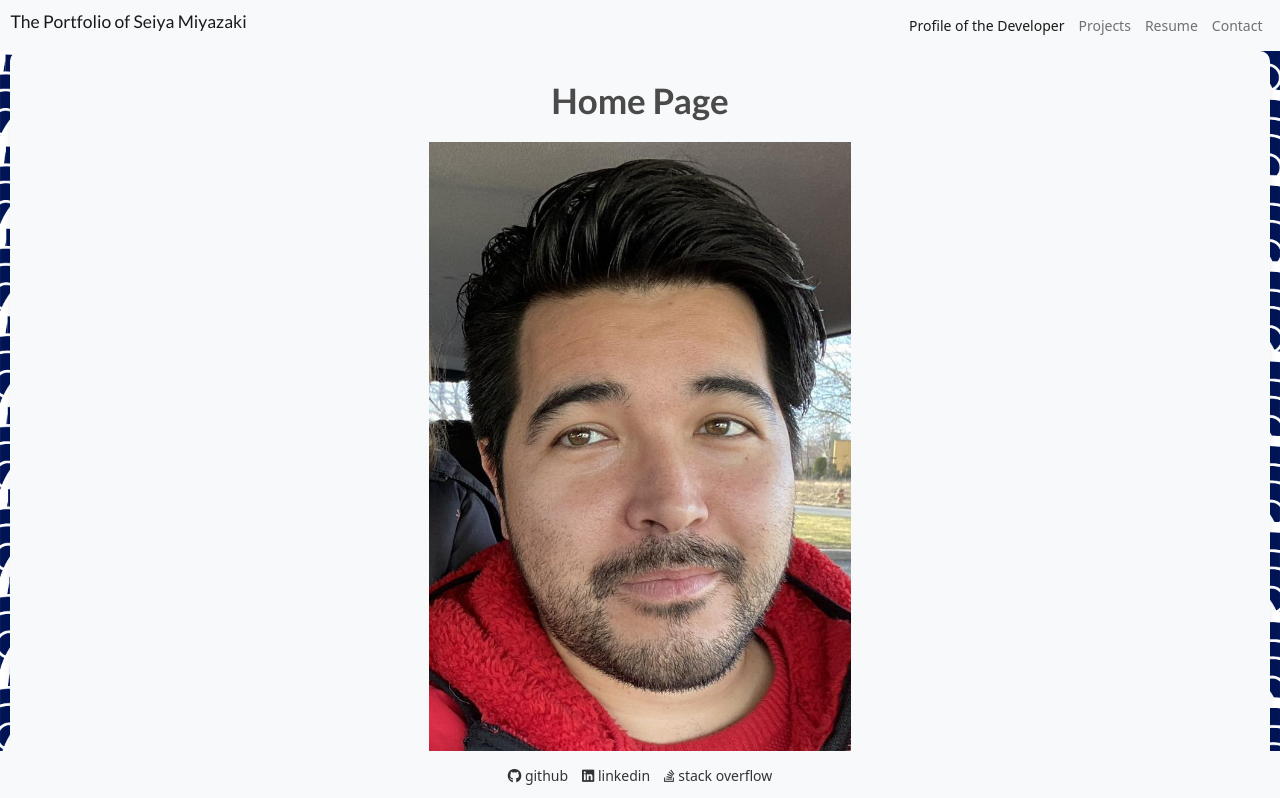
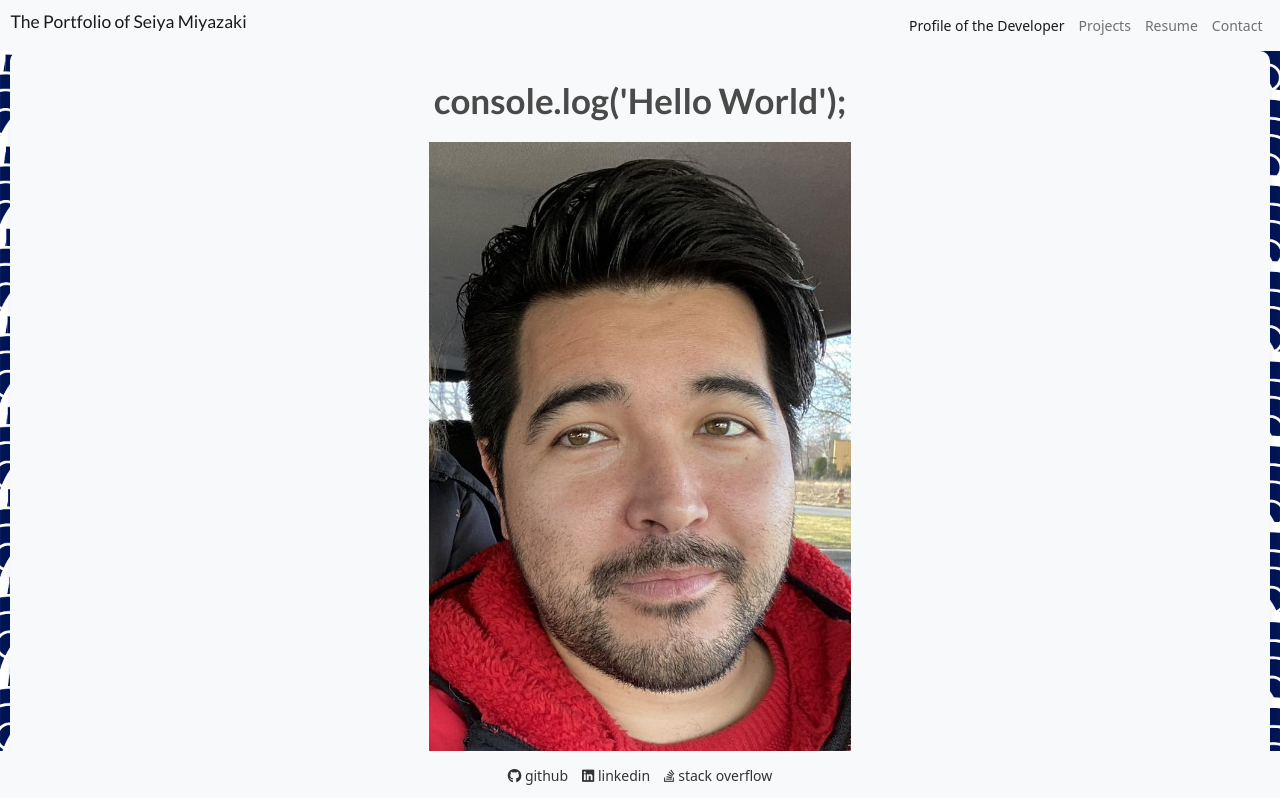
Before and after one commit to samiyazaki/Portfolio-A-Deux, a React (Create React App) app: page / in a window 1280 px wide. Shown: the top 798 px of the page. Built offline with nearby package versions, Linux system fonts and the light colour scheme.

Commit message:
Trying to add in favicon

```diff
--- a/public/index.html
+++ b/public/index.html
@@ -12,6 +12,12 @@
       content="Web site created using create-react-app"
     />
     <link rel="apple-touch-icon" href="%PUBLIC_URL%/logo192.png" />
+    <link
+    rel="stylesheet"
+    href="https://cdnjs.cloudflare.com/ajax/libs/font-awesome/6.1.0/css/all.min.css"
+    integrity="sha384-KyZXEAg3QhqLMpG8r+Knujsl5/1w2xZrU0j6Kv7p/rolzmT6A7rILf1hFzj4p26o"
+    crossorigin="anonymous"
+  />
     <!--
       manifest.json provides metadata used when your web app is installed on a
       user's mobile device or desktop. See https://developers.google.com/web/fundamentals/web-app-manifest/
--- a/src/components/pages/Home.js
+++ b/src/components/pages/Home.js
@@ -7,7 +7,7 @@ import portfolioPhoto from '../../assets/portfolio photo.jpg';
 export default function Home() {
   return (
     <div className="home-container">
-      <h1 className="home-title">Home Page</h1>
+      <h1 className="home-title">console.log('Hello World');</h1>
       <img src={portfolioPhoto} alt="A surprisingly handsome Seiya Miyazaki" className="home-photo" />
 
       <p className="home-text">
```
